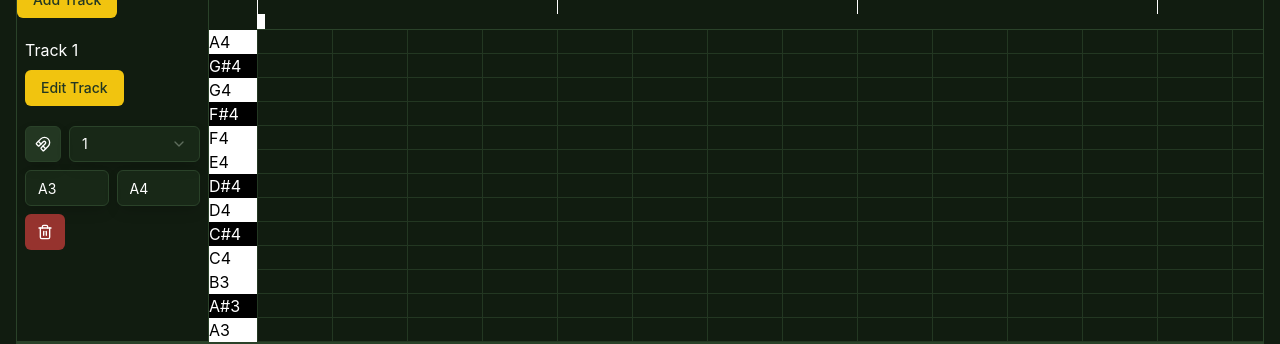
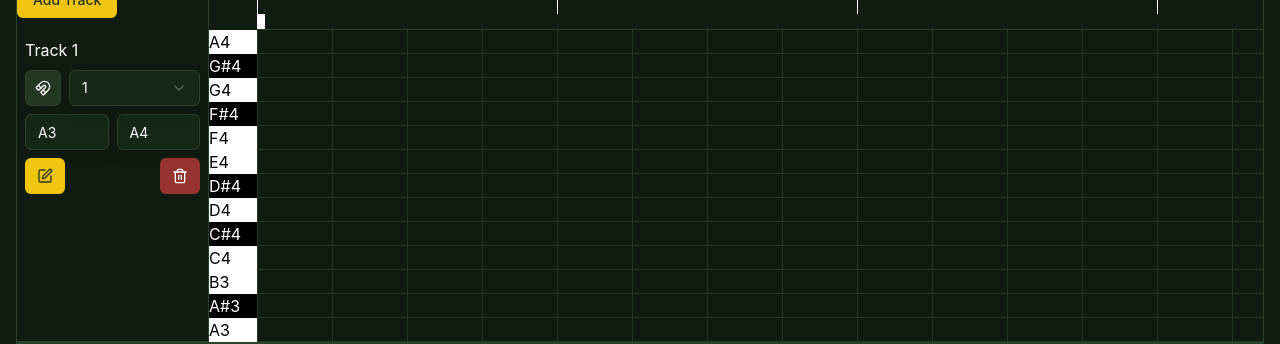
Before and after one commit to KevinLee3627/piano-thing, a React (Vite) app: page / in a window 1280 px wide. Shown: the part 168-512 px from the top of the page. Built offline with nearby package versions, Linux system fonts and the light colour scheme.

Commit message:
feat: edit track button

```diff
--- a/src/components/TrackControl.tsx
+++ b/src/components/TrackControl.tsx
@@ -70,7 +70,6 @@ export const TrackControl = ({ trackId }: TrackControlProps) => {
   return (
     <div className='h-full p-2 flex flex-col gap-2'>
       <p>{track.name}</p>
-      <TrackDialog mode='edit' trackId={track.trackId} />
       <div className='flex gap-2'>
         <Toggle
           variant={'outline'}
@@ -191,7 +190,8 @@ export const TrackControl = ({ trackId }: TrackControlProps) => {
           {(errors) => errors.length > 0 && <FieldError errors={errors} />}
         </form.Subscribe>
       </form>
-      <div>
+      <div className='flex justify-between'>
+        <TrackDialog mode='edit' trackId={track.trackId} />
         <Dialog>
           <DialogTrigger asChild>
             <Button variant={'destructive'}>
--- a/src/components/TrackDialog.tsx
+++ b/src/components/TrackDialog.tsx
@@ -34,6 +34,7 @@ import { useState } from 'react';
 import { Checkbox } from './ui/checkbox';
 import { Slider } from './ui/slider';
 import { noteSchema, validateMinMaxNotes } from '@/util/trackValidation';
+import { EditIcon } from 'lucide-react';
 
 const trackCreateFormSchema = z
   .object({
@@ -122,7 +123,7 @@ export const TrackDialog = (props: TrackDialogProps) => {
   });
 
   const isEditing = props.mode === 'edit';
-  const title = isEditing ? 'Edit Track' : 'Add Track';
+  const title = isEditing ? <EditIcon /> : 'Add Track';
   const description = isEditing
     ? 'Update track options'
     : 'Specify track options';
```
